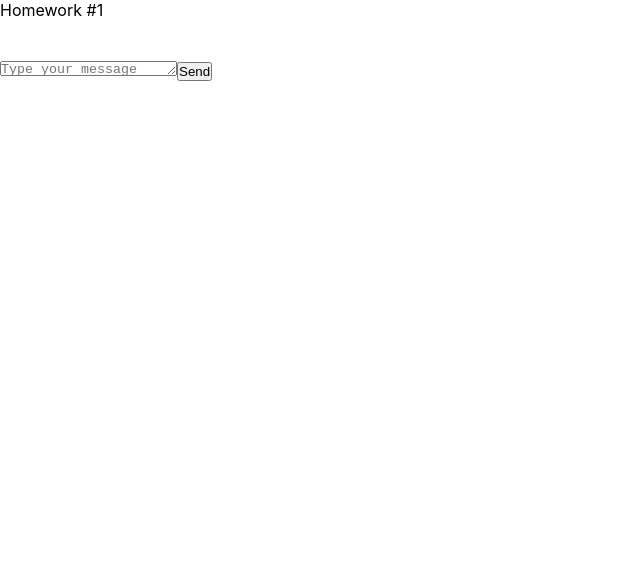
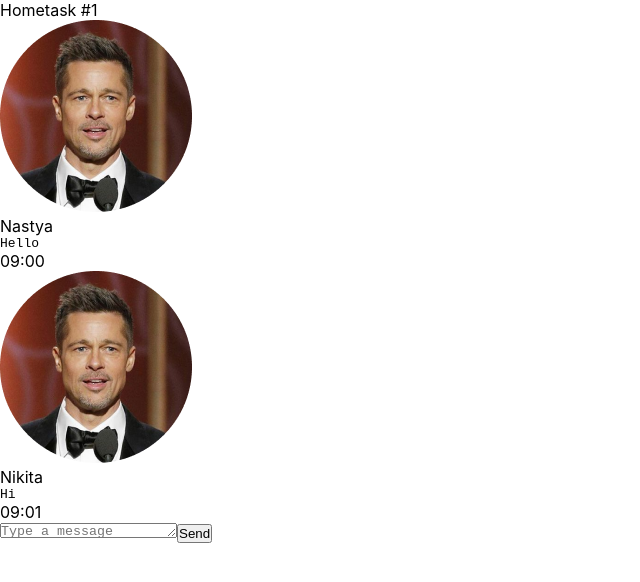
Before and after one commit to anastasiyaArkhipchuk/homework, a React (Create React App) app: page / in a window 1280 px wide. Shown: the top 582 px of the page, without its empty margins (0-640 px from the left). Built offline with nearby package versions, Linux system fonts and the light colour scheme.

Commit message:
Firs homework

```diff
--- a/src/s2-homeworks/hw01/HW1.tsx
+++ b/src/s2-homeworks/hw01/HW1.tsx
@@ -14,36 +14,47 @@ import avatar from './avatar.png'
 * */
 
 // нужно создать правильный тип вместо any
-export type MessageType = any
-
+export type MessageType = {
+    id: number
+    user: UserPropsType
+    message: MessagePropsTypeHW1
+}
+type UserPropsType ={
+    avatar: string
+    name: string
+}
+type MessagePropsTypeHW1 ={
+    text: string
+    time: string
+}
 // структуру объекта не менять
 export const message0: MessageType = {
     id: 0,
     user: {
         avatar: avatar, // можно менять
-        name: 'Some Name',  // можно менять
+        name: 'Nastya',  // можно менять
     },
     message: {
-        text: 'some textsome textsome textsome textsome textsome textsome text', // можно менять
-        time: '22:00', // можно менять
+        text: 'Hello', // можно менять
+        time: '09:00', // можно менять
     },
 }
 export const friendMessage0: MessageType = {
     id: 100,
     user: {
         avatar: avatar, // можно менять
-        name: 'Friend Name', // можно менять
+        name: 'Nikita', // можно менять
     },
     message: {
-        text: 'зеркальное сообщение для тренировки css', // можно менять
-        time: '22:00', // можно менять
+        text: 'Hi', // можно менять
+        time: '09:01', // можно менять
     },
 }
 
 const HW1 = () => {
     return (
         <div id={'hw1'}>
-            <div className={s2.hwTitle}>Homework #1</div>
+            <div className={s2.hwTitle}>Hometask #1</div>
             <div className={s2.hw}>
                 {/*проверка отображения (не менять)*/}
                 <div>
--- a/src/s2-homeworks/hw01/friend-message/FriendMessage.tsx
+++ b/src/s2-homeworks/hw01/friend-message/FriendMessage.tsx
@@ -1,15 +1,19 @@
 import React from 'react'
 import s from './FriendMessage.module.css'
-
+import {MessagePropsType} from "../message/Message";
+import {MessageType} from "../HW1";
+type FriendMessagePropsType = {
+    message: MessageType
+}
 // создать тип вместо any и отобразить приходящие данные
-const FriendMessage = (props: any) => {
+const FriendMessage = (props: FriendMessagePropsType) => {
     return (
         <div
             id={'hw1-friend-message-' + props.message.id}
             className={s.friendMessage}
         >
             <div className={s.friendImageAndText}>
-                <img
+                <img src={props.message.user.avatar}
                     id={'hw1-friend-avatar-' + props.message.id}
                     // создаёт студент
 
@@ -20,7 +24,7 @@ const FriendMessage = (props: any) => {
                         id={'hw1-friend-name-' + props.message.id}
                         className={s.friendName}
                     >
-                        {/*создаёт студент*/}
+                        {props.message.user.name}
 
                         {/**/}
                     </div>
@@ -28,7 +32,7 @@ const FriendMessage = (props: any) => {
                         id={'hw1-friend-text-' + props.message.id}
                         className={s.friendMessageText}
                     >
-                        {/*создаёт студент*/}
+                        {props.message.message.text}
 
                         {/**/}
                     </pre>
@@ -38,7 +42,7 @@ const FriendMessage = (props: any) => {
                 id={'hw1-friend-time-' + props.message.id}
                 className={s.friendTime}
             >
-                {/*создаёт студент*/}
+                {props.message.message.time}
 
                 {/**/}
             </div>
--- a/src/s2-homeworks/hw01/message-sender/MessageSender.tsx
+++ b/src/s2-homeworks/hw01/message-sender/MessageSender.tsx
@@ -52,7 +52,7 @@ const MessageSender = (props: any) => {
                     ref={textareaRef}
 
                     title={'Shift+Enter for send'}
-                    placeholder={'Type your message'}
+                    placeholder={'Type a message'}
                     value={text}
 
                     onChange={onChange}
--- a/src/s2-homeworks/hw01/message/Message.tsx
+++ b/src/s2-homeworks/hw01/message/Message.tsx
@@ -1,15 +1,18 @@
 import React from 'react'
 import s from './Message.module.css'
+import {MessageType} from "../HW1";
 
 // нужно создать правильный тип вместо any
-export type MessagePropsType = any
+export type MessagePropsType = {
+    message: MessageType
+}
 
 // нужно отобразить приходящие данные
 const Message = (props: MessagePropsType) => {
     return (
         <div id={'hw1-message-' + props.message.id} className={s.message}>
             <div className={s.imageAndText}>
-                <img
+                <img src={props.message.user.avatar}
                     id={'hw1-avatar-' + props.message.id}
                     // создаёт студент
 
@@ -17,19 +20,19 @@ const Message = (props: MessagePropsType) => {
                 />
                 <div className={s.text}>
                     <div id={'hw1-name-' + props.message.id} className={s.name}>
-                        {/*создаёт студент*/}
+                        {props.message.user.name}
 
                         {/**/}
                     </div>
                     <pre id={'hw1-text-' + props.message.id} className={s.messageText}>
-                        {/*создаёт студент*/}
+                        {props.message.message.text}
 
                         {/**/}
                     </pre>
                 </div>
             </div>
             <div id={'hw1-time-' + props.message.id} className={s.time}>
-                {/*создаёт студент*/}
+                {props.message.message.time}
 
                 {/**/}
             </div>
```
